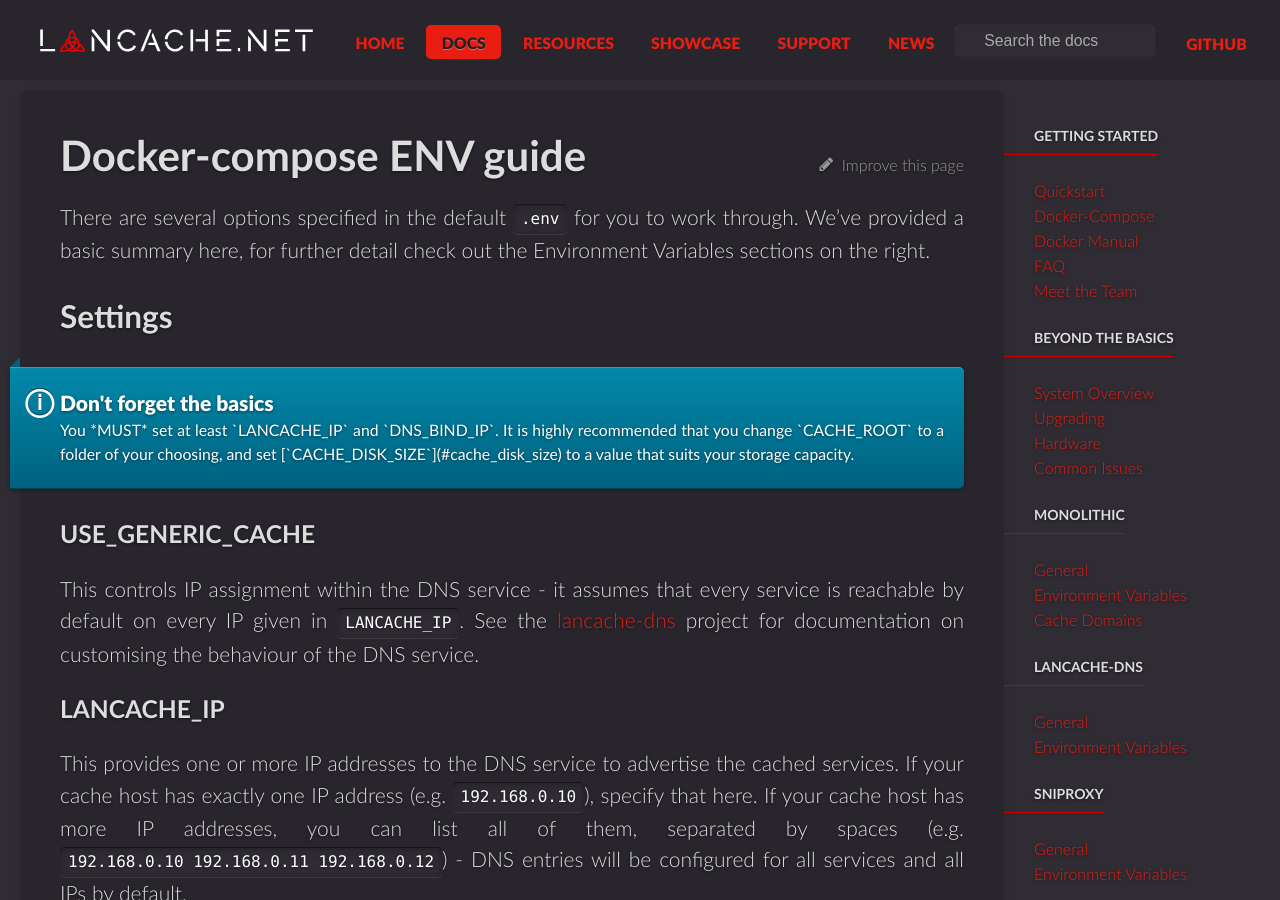
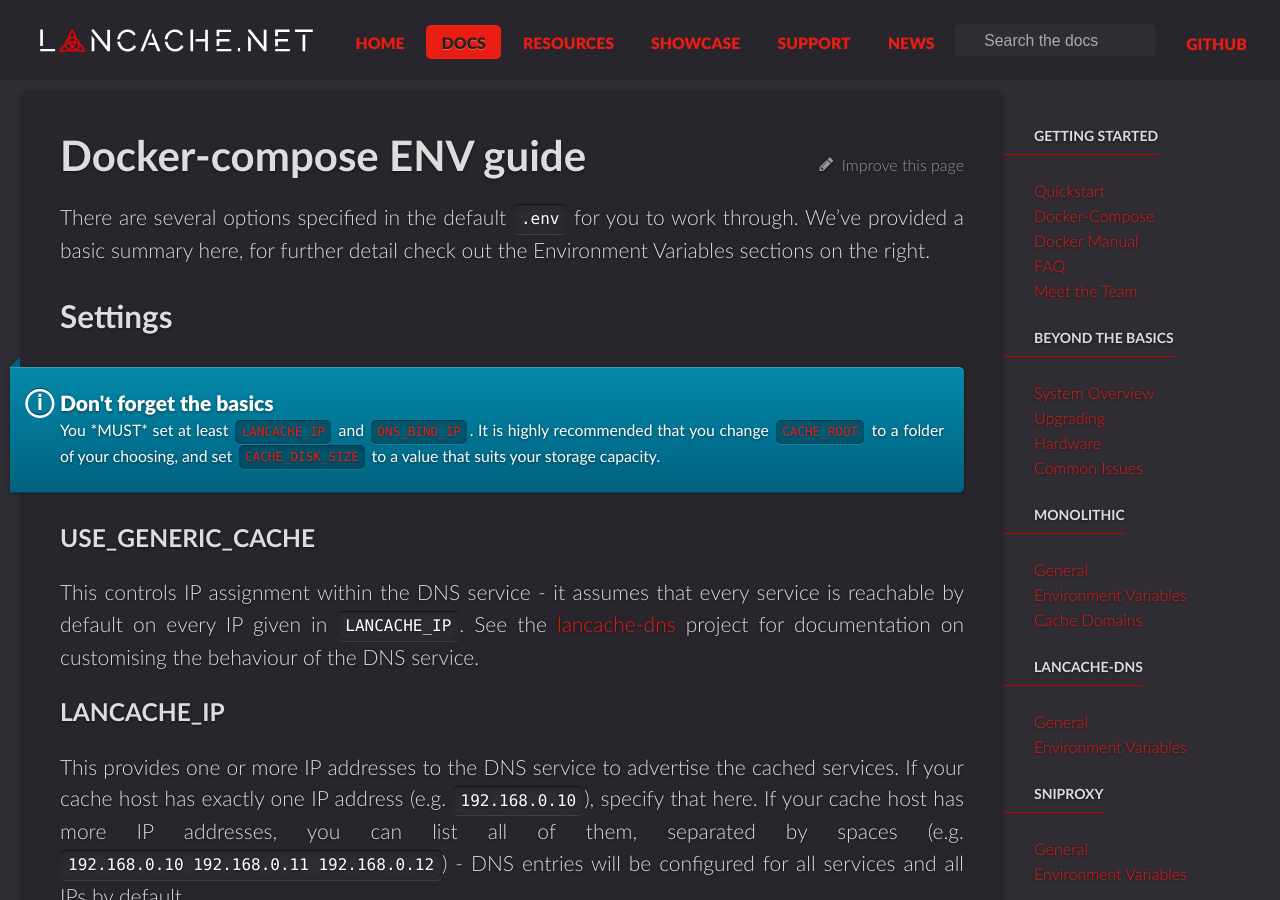
Before and after one commit to lancachenet/lancachenet.github.io, a Jekyll site: the page built from _docs/installation/docker-compose-env.md, in a window 1280 px wide and 900 px high. Built offline with Jekyll 4.4.1, drawn with Linux system fonts in a browser that asks for light colours; comment, search, counter and statistics services are not loaded.

Commit message:
fix mark down url rendering in box

```diff
--- a/_docs/installation/docker-compose-env.md
+++ b/_docs/installation/docker-compose-env.md
@@ -10,7 +10,7 @@
 <div class="note info">
 <h5>Don't forget the basics</h5>
 <p>
-You *MUST* set at least `LANCACHE_IP` and `DNS_BIND_IP`. It is highly recommended that you change `CACHE_ROOT` to a folder of your choosing, and set [`CACHE_DISK_SIZE`](#cache_disk_size) to a value that suits your storage capacity.
+You *MUST* set at least <code><a href="#LANCACHE_IP">LANCACHE_IP</a></code> and <code><a href="#DNS_BIND_IP">DNS_BIND_IP</a></code>. It is highly recommended that you change <code><a href="CACHE_ROOT">CACHE_ROOT</a></code> to a folder of your choosing, and set <code><a href="cache_disk_size">CACHE_DISK_SIZE</a></code> to a value that suits your storage capacity.
 </p>
 </div>
 
```
